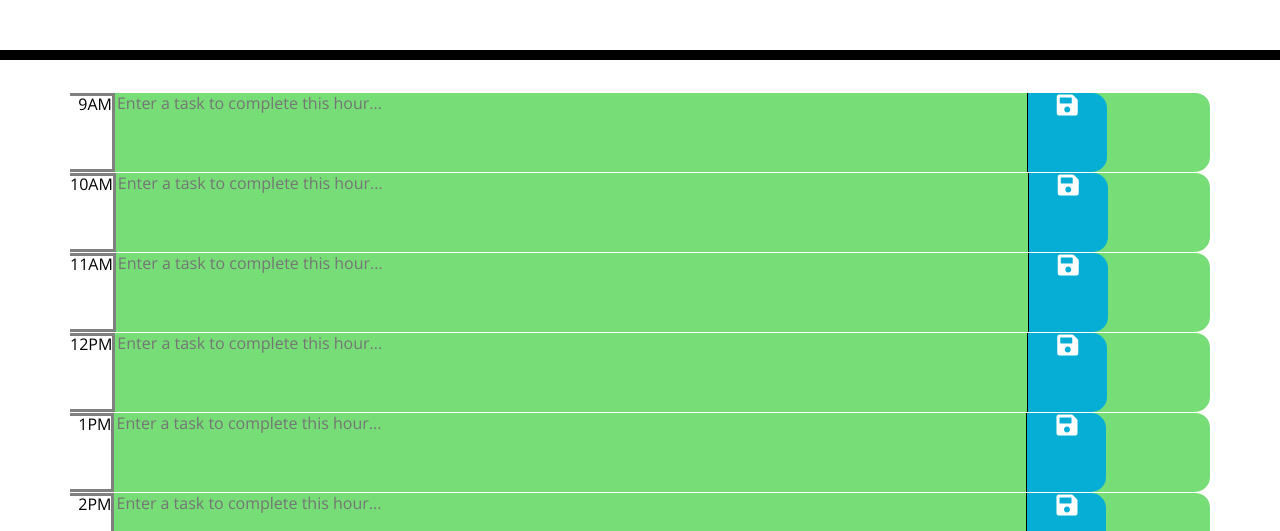
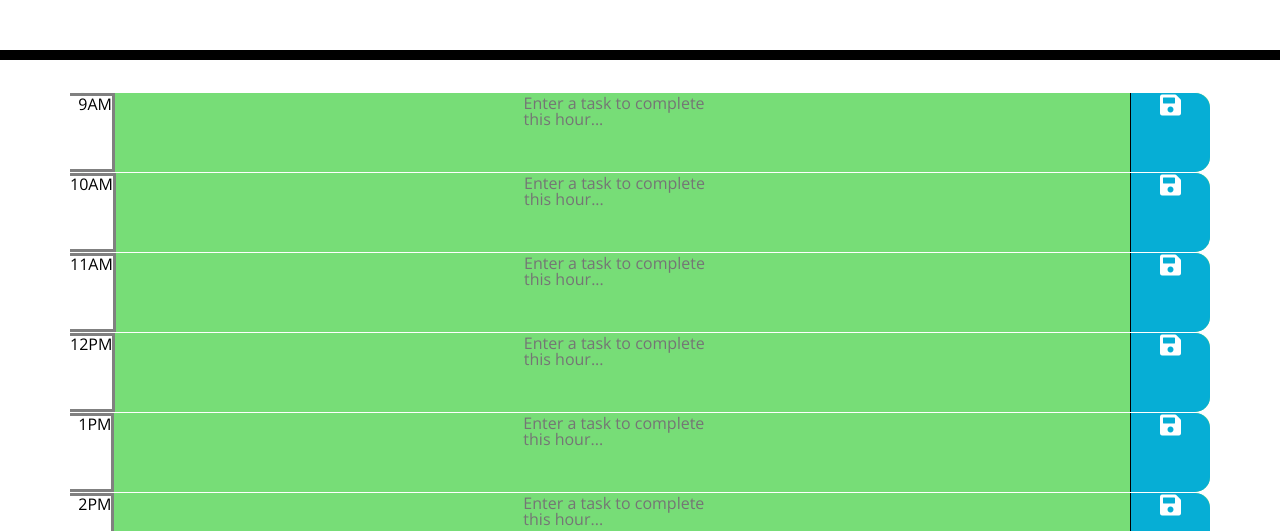
Before and after one commit to infiniteoo/homework_week_05_third_party_apis, a plain HTML site: page index.html in a window 1280 px wide. Shown: the part 269-800 px from the top of the page. Drawn offline with nearby package versions, Linux system fonts and the light colour scheme.

Commit message:
finally figured out the save icon flushing issue.  needed to add space-between to justify-content in the .row css

```diff
--- a/css/style.css
+++ b/css/style.css
@@ -11,7 +11,7 @@ textarea {
   color: #000000;
   border-color: transparent;
   overflow: auto;
-  width: 100%;
+  /* width: 100%; */
   height: 100%;
 }
 
@@ -36,6 +36,7 @@ textarea {
   white-space: pre-wrap;
   height: 80px;
   border-top: 1px solid white;
+  justify-content: space-between;
   ;
 }
 
@@ -69,6 +70,8 @@ textarea {
   text-align: center;
   width: 7%;
   font-size: 24px;
+
+
 }
 
 .saveBtn i:hover {
--- a/js/script.js
+++ b/js/script.js
@@ -45,7 +45,6 @@ for (let hour = 9; hour < 18; hour++) {
         finalHour = "  " + finalHour;
     }
 
-    // add some CSS to the time DIV - can we put this in style.css?
     timeDiv.text(finalHour + amPM);
     timeDiv.addClass('time-div');
 
@@ -59,6 +58,7 @@ for (let hour = 9; hour < 18; hour++) {
     descriptionDiv.css("width", "80%");
 
 
+
     // creates floppy disk icon for save button
     let saveIcon = $('<i>');
     saveIcon.addClass("fa fa-save");
@@ -67,6 +67,7 @@ for (let hour = 9; hour < 18; hour++) {
     let saveDiv = $("<div>");
     saveDiv.addClass("saveBtn ");
     saveDiv.attr('id', hour);
+
 
     // add icon to save button
     saveDiv.append(saveIcon);
```
Also changed, not shown: index.html (+2 -0 lines).
